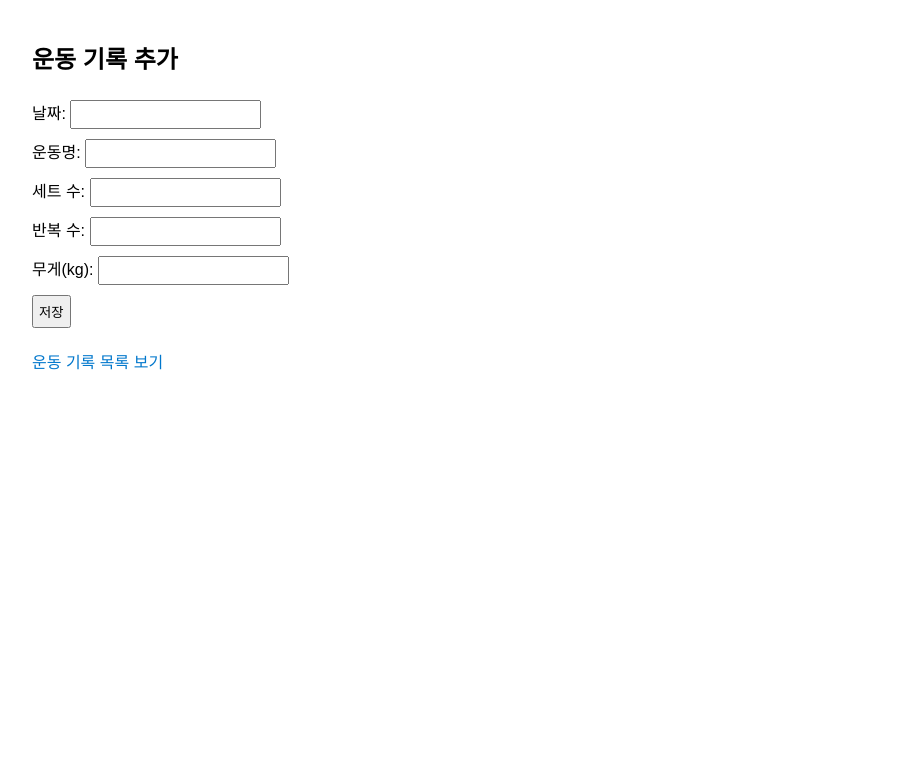
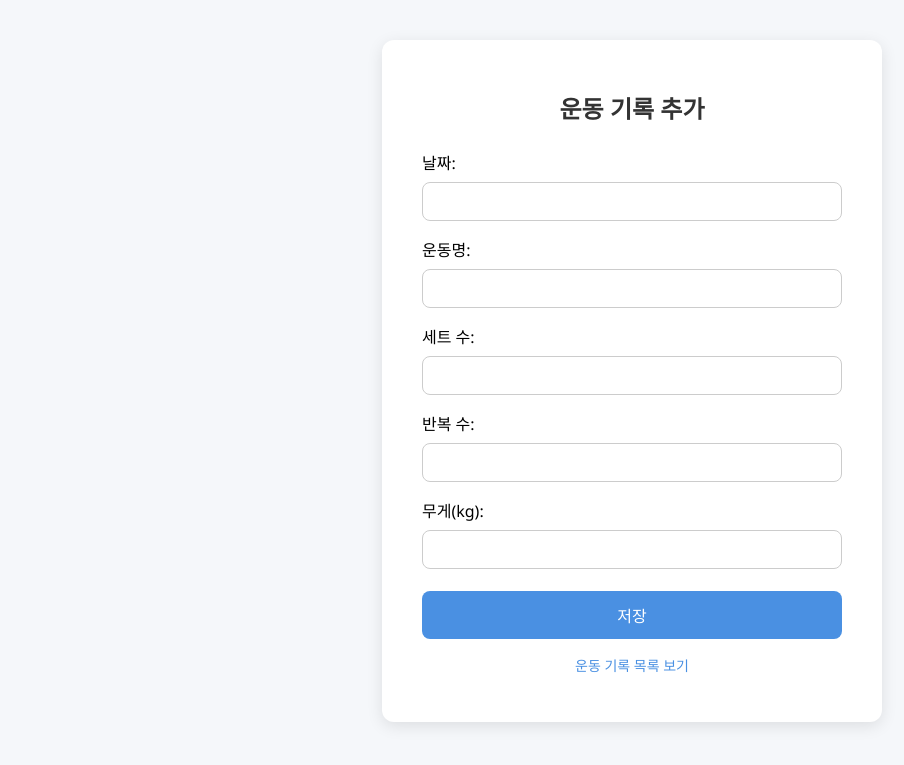
Before and after one commit to leeyonggyu456/my_fitness_log, a Flask app: page /add in a window 1280 px wide. Shown: the top 765 px of the page, without its empty margins (8-912 px from the left). Run offline with Flask 3, Linux system fonts and the light colour scheme.

Commit message:
Update add.html layout and improve CSS styling

```diff
--- a/static/style.css
+++ b/static/style.css
@@ -1,27 +1,109 @@
+/* 전역 기본 스타일 */
 body {
-    font-family: Arial, sans-serif;
-    margin: 40px;
+    font-family: 'Segoe UI', Arial, sans-serif;
+    background-color: #f5f7fa;
+    margin: 0;
+    padding: 40px 0;
+    display: flex;
+    justify-content: center;
 }
 
+/* 중앙 레이아웃 */
 .container {
-    width: 400px;
-    margin: 0 auto;
+    width: 420px;
+    background-color: white;
+    padding: 30px 40px;
+    border-radius: 12px;
+    box-shadow: 0 4px 16px rgba(0,0,0,0.1);
 }
 
+/* 제목 스타일 */
 h2 {
-    margin-bottom: 20px;
+    text-align: center;
+    color: #333;
+    margin-bottom: 25px;
+    font-size: 24px;
 }
 
-form input {
-    margin: 5px 0;
-    padding: 5px;
+/* 입력 폼 */
+form input[type="text"],
+form input[type="number"] {
+    width: 100%;
+    padding: 10px;
+    margin: 8px 0 16px 0;
+    border: 1px solid #ccc;
+    border-radius: 8px;
+    font-size: 15px;
+    box-sizing: border-box;
 }
 
+/* 버튼 */
+input[type="submit"] {
+    width: 100%;
+    background-color: #4a90e2;
+    color: white;
+    padding: 12px;
+    border: none;
+    border-radius: 8px;
+    font-size: 16px;
+    cursor: pointer;
+    margin-top: 6px;
+    transition: 0.2s;
+}
+
+input[type="submit"]:hover {
+    background-color: #357abd;
+}
+
+/* 링크 */
 a {
+    color: #4a90e2;
     text-decoration: none;
-    color: #0077cc;
+    font-size: 14px;
 }
 
 a:hover {
     text-decoration: underline;
 }
+
+/* 테이블 */
+table {
+    width: 100%;
+    border-collapse: collapse;
+    margin-top: 20px;
+}
+
+table th {
+    background-color: #4a90e2;
+    color: white;
+    padding: 10px;
+    font-weight: normal;
+}
+
+table td {
+    background-color: #fafafa;
+    padding: 10px 8px;
+    text-align: center;
+    border-bottom: 1px solid #e4e4e4;
+}
+
+table tr:hover td {
+    background-color: #f1f7ff;
+}
+
+/* 버튼형 링크 (수정/삭제) */
+.action-link {
+    padding: 4px 10px;
+    border-radius: 6px;
+    font-size: 12px;
+}
+
+.edit-btn {
+    background-color: #4a90e2;
+    color: white;
+}
+
+.delete-btn {
+    background-color: #e94e4e;
+    color: white;
+}
--- a/templates/add.html
+++ b/templates/add.html
@@ -1,26 +1,41 @@
 <!DOCTYPE html>
 <html>
+
 <head>
-    <meta charset="UTF-8">
-    <title>운동 기록 추가</title>
     <link rel="stylesheet" href="/static/style.css">
 </head>
+
 <body>
+
+    <div class="container">
 
         <h2>운동 기록 추가</h2>
 
         <form method="post">
-    날짜: <input type="text" name="date"><br>
-    운동명: <input type="text" name="exercise_name"><br>
-    세트 수: <input type="number" name="sets"><br>
-    반복 수: <input type="number" name="reps"><br>
-    무게(kg): <input type="number" step="0.1" name="weight"><br>
+            <label>날짜:</label>
+            <input type="text" name="date">
+
+            <label>운동명:</label>
+            <input type="text" name="exercise_name">
+
+            <label>세트 수:</label>
+            <input type="number" name="sets">
+
+            <label>반복 수:</label>
+            <input type="number" name="reps">
+
+            <label>무게(kg):</label>
+            <input type="number" step="0.1" name="weight">
+
             <input type="submit" value="저장">
         </form>
 
-<p>
+        <p style="text-align:center; margin-top:15px;">
             <a href="/list">운동 기록 목록 보기</a>
         </p>
 
+    </div>
+
 </body>
+
 </html>
```
Lines whose indentation alone changed are shown as unchanged.
